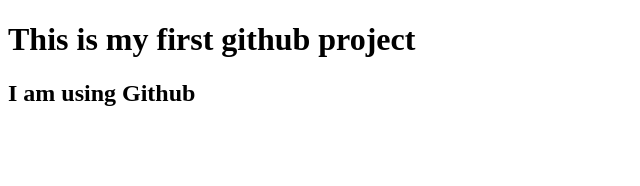
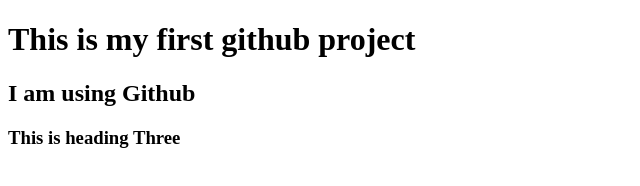
Before and after one commit to rabbe24/my-first-website, a plain HTML site: page index.html in a window 1280 px wide. Shown: the whole page, without its empty margins (0-640 px from the left). Drawn offline with Linux system fonts and the light colour scheme.

Commit message:
Update index.html

```diff
--- a/index.html
+++ b/index.html
@@ -11,6 +11,7 @@
 <body>
     <h1>This is my first github project</h1>
     <h2>I am using Github</h2>
+    <h3>This is heading Three</h3>
 
 </body>
 
```
